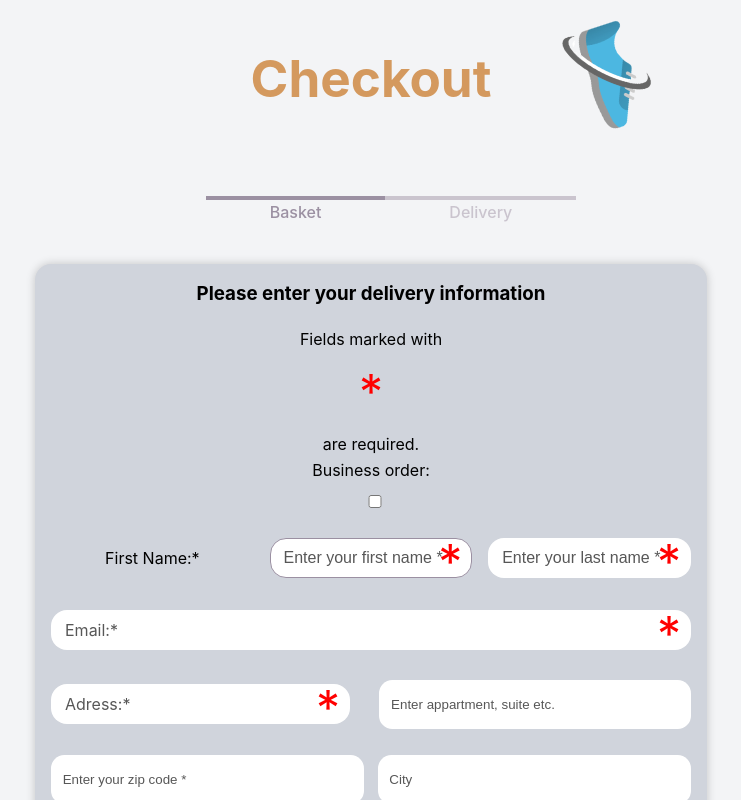
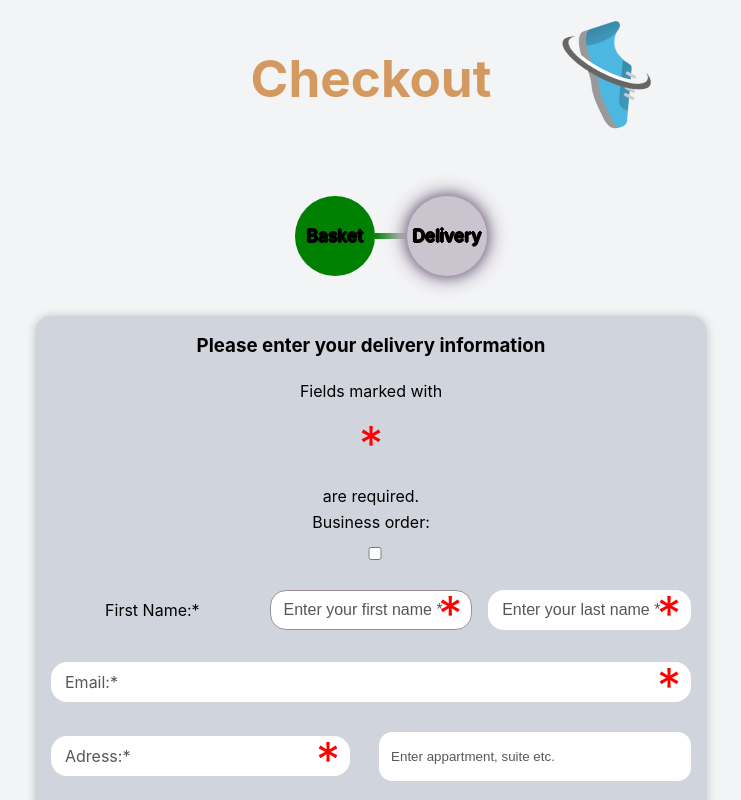
Before and after one commit to Jakob-SA/webstoreFrontend, a React (Vite) app: page /delivery in a window 1280 px wide. Shown: the top 800 px of the page, without its empty margins (269-1010 px from the left). Built offline with nearby package versions, Linux system fonts and the light colour scheme.

Commit message:
Made decideclass function for easier maintenance and nicer code. Now animation work and dividers are colored

```diff
--- a/src/App.css
+++ b/src/App.css
@@ -49,7 +49,6 @@ h3 {
   border-radius: 1em;
   grid-column: 1/3;
   color: var(--color-text);
-
   width: 100%;
 }
 .frontPage h2 {
--- a/src/components/header/NavigationBar.css
+++ b/src/components/header/NavigationBar.css
@@ -7,29 +7,69 @@ nav {
 
 nav ul {
   display: flex;
+  align-items: center;
 }
 
 nav li {
   display: flex;
   align-items: center;
   justify-content: center;
+  background-color: var(--background-color-secondary);
+  border-radius: 50%;
+}
+nav .past .bubble {
+  background-color: green;
+}
+nav ul div {
+  width: 2em;
+  height: 6px;
+  background-color: var(--color-text);
+  justify-items: center;
+}
+nav .pastdivider:last-of-type {
+  background: linear-gradient(to right, green, var(--color-button));
+}
+nav .futuredivider,
+.activedivider {
+  background-color: var(--background-color-secondary);
+}
+nav .bubble {
+  display: flex;
+  align-items: center;
+  justify-content: center;
+  border-radius: 50%;
+  width: 5rem;
+  height: 5rem;
+  font-size: 1.1em;
+  color: var(--color-text);
+  text-shadow: -1px 0 black, 0 1px black, 1px 0 black, 0 -1px black;
 }
 
-nav li.active a {
+nav .active {
+  z-index: 999;
+  animation: glow 2s infinite;
+  background-color: var(--color-button);
 }
-nav li.past a {
-  color: var(--color-button-secondary);
-  border-top: 0.3rem var(--color-button-secondary) solid;
-  text-decoration: inherit;
+nav .active .divider {
+  background-color: var(--color-button);
 }
-
-nav a {
-  color: var(--color-button);
-  border-top: 0.3rem var(--color-button) solid;
-  padding: 0 4rem;
+@keyframes glow {
+  0% {
+    box-shadow: 0 0 5px var(--color-button-secondary),
+      0 0 10px var(--color-button-secondary),
+      0 0 15px var(--color-button-secondary),
+      0 0 20px var(--color-button-secondary);
+  }
+  50% {
+    box-shadow: 0 0 10px var(--color-button-secondary),
+      0 0 20px var(--color-button-secondary),
+      0 0 30px var(--color-button-secondary),
+      0 0 40px var(--color-button-secondary);
+  }
+  100% {
+    box-shadow: 0 0 5px var(--color-button-secondary),
+      0 0 10px var(--color-button-secondary),
+      0 0 15px var(--color-button-secondary),
+      0 0 20px var(--color-button-secondary);
+  }
 }
-nav a:hover {
-  color: var(--color-button-secondary);
-  border-top: 0.3rem var(--color-button-secondary) solid;
-  text-decoration: inherit;
-}
--- a/src/components/header/NavigationBar.tsx
+++ b/src/components/header/NavigationBar.tsx
@@ -1,25 +1,51 @@
 import { Link, useLocation } from "react-router-dom";
 import "./NavigationBar.css";
+import { useEffect, useState } from "react";
+import { Steps } from "../../steps";
 
 export default function NavigationBar() {
   const location = useLocation();
+  const [step, setStep] = useState<Steps>();
+
+  useEffect(() => {
+    switch (location.pathname) {
+      case "/":
+        setStep(Steps.Basket);
+        break;
+      case "/delivery":
+        setStep(Steps.Delivery);
+        break;
+      case "/confirmation":
+        setStep(Steps.Confirmation);
+      // Add more cases as needed...
+      default:
+        setStep(Steps.Basket);
+    }
+  }, [location.pathname]);
+
+  const decideClass = (thisStep: Steps) => {
+    if (step === thisStep) {
+      return "active";
+    } else if (step && step > thisStep) {
+      return "past";
+    } else {
+      return "future";
+    }
+  };
 
   return (
     <nav>
       <ul>
-        <li
-          className={
-            location.pathname === "/"
-              ? "active"
-              : location.pathname === "/delivery"
-              ? "past"
-              : ""
-          }
-        >
-          <Link to="/">Basket</Link>
+        <li className={decideClass(Steps.Basket)}>
+          <Link className="bubble" to="/">
+            Basket
+          </Link>
         </li>
-        <li className={location.pathname === "/delivery" ? "active" : ""}>
-          <Link to="/delivery">Delivery</Link>
+        <div className={decideClass(Steps.Basket) + "divider"}></div>
+        <li className={decideClass(Steps.Delivery)}>
+          <Link className="bubble" to="/delivery">
+            Delivery
+          </Link>
         </li>
       </ul>
     </nav>
--- a/src/steps.ts
+++ b/src/steps.ts
@@ -1,5 +1,5 @@
 export enum Steps {
   Basket,
-  Checkout,
-  Overview,
+  Delivery,
+  Confirmation,
 }
```
